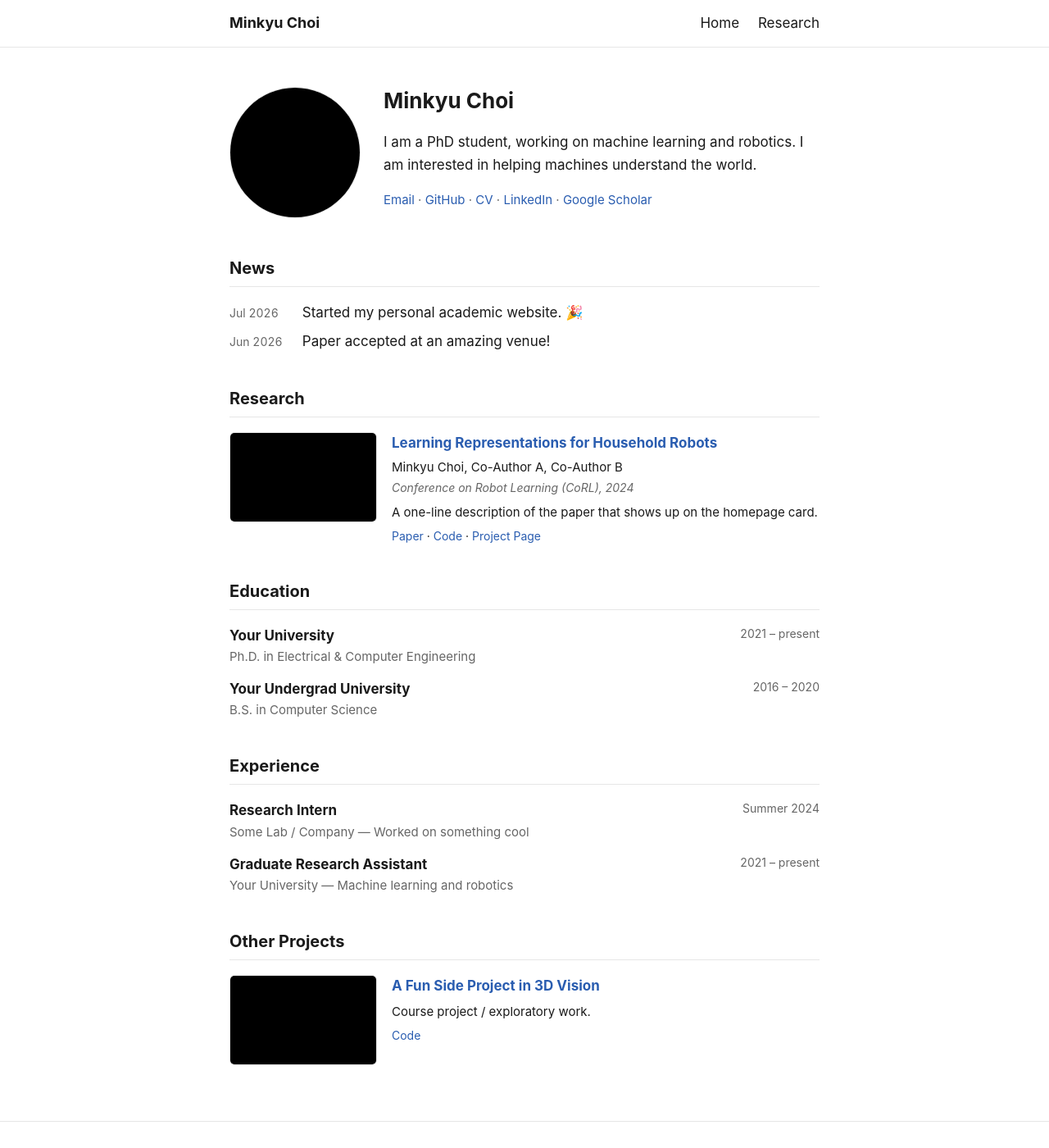
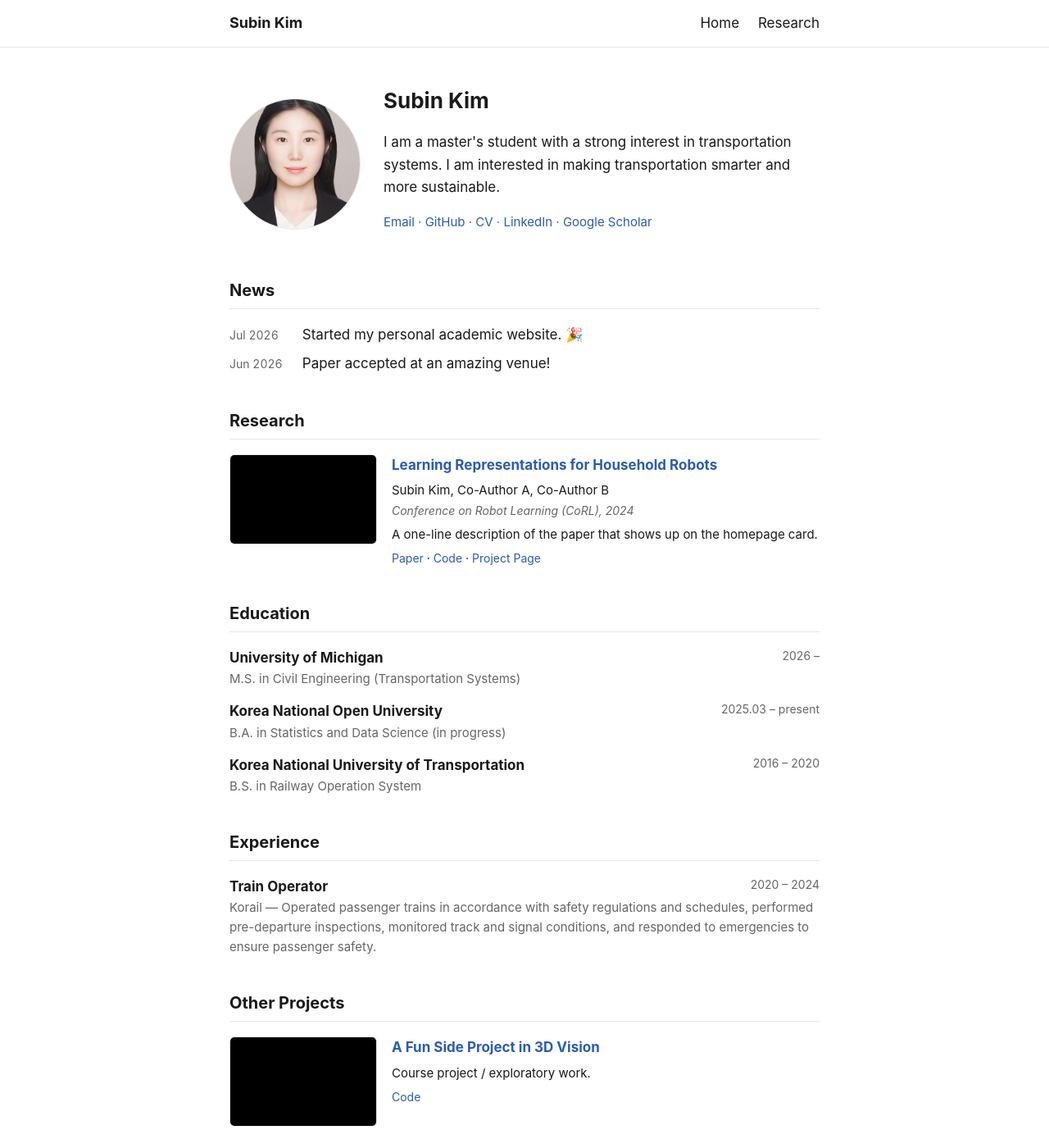
Before and after one commit to sbkim-208/website, a Jekyll site: the page built from index.html, in a window 1280 px wide and 1400 px high. Shown: the whole window at 82% size. Built offline with Jekyll 4.4.1, drawn with Linux system fonts in a browser that asks for light colours; some of the changed text lies outside the part shown.

Commit message:
Personalize site profile: name, bio, education, experience, photo
Co-Authored-By: Claude Sonnet 5 <noreply@anthropic.com>

```diff
--- a/_config.yml
+++ b/_config.yml
@@ -1,6 +1,6 @@
 # --- Site settings ---
-title: Minkyu Choi
-tagline: PhD Student
+title: Subin Kim
+tagline: Master's Student
 description: >-
   Personal academic website — research, publications, and projects.
 # Set this to your GitHub Pages URL. For a user site: https://<username>.github.io
@@ -10,13 +10,13 @@ baseurl: ""
 
 # --- Profile (edit these) ---
 author:
-  name: Minkyu Choi
+  name: Subin Kim
   bio: >-
-    I am a PhD student, working on machine learning and robotics.
-    I am interested in helping machines understand the world.
-  photo: /assets/img/profile.jpg
-  email: minkyu@synthefy.com
-  github: yourusername
+    I am a master's student with a strong interest in transportation systems.
+    I am interested in making transportation smarter and more sustainable.
+  photo: /assets/img/profile.png
+  email: sbkim208@gmail.com
+  github: sbkim-208
   linkedin: yourusername
   scholar: XXXXXXXX          # Google Scholar user id (from &user=... in the URL)
   cv: /assets/cv.pdf
--- a/_data/education.yml
+++ b/_data/education.yml
@@ -1,6 +1,9 @@
-- school: "Your University"
-  when: "2021 – present"
-  detail: "Ph.D. in Electrical & Computer Engineering"
-- school: "Your Undergrad University"
+- school: "University of Michigan"
+  when: "2026 –"
+  detail: "M.S. in Civil Engineering (Transportation Systems)"
+- school: "Korea National Open University"
+  when: "2025.03 – present"
+  detail: "B.A. in Statistics and Data Science (in progress)"
+- school: "Korea National University of Transportation"
   when: "2016 – 2020"
-  detail: "B.S. in Computer Science"
+  detail: "B.S. in Railway Operation System"
--- a/_data/experience.yml
+++ b/_data/experience.yml
@@ -1,8 +1,8 @@
-- role: "Research Intern"
-  org: "Some Lab / Company"
-  when: "Summer 2024"
-  detail: "Worked on something cool"
-- role: "Graduate Research Assistant"
-  org: "Your University"
-  when: "2021 – present"
-  detail: "Machine learning and robotics"
+
+- role: "Train Operator"
+  org: "Korail"
+  when: "2020 – 2024"
+  detail: "Operated passenger trains in accordance with safety
+  regulations and schedules, performed pre-departure inspections,
+   monitored track and signal conditions,
+   and responded to emergencies to ensure passenger safety."
--- a/_projects/2024-example-research.md
+++ b/_projects/2024-example-research.md
@@ -2,7 +2,7 @@
 title: "Learning Representations for Household Robots"
 category: research          # "research" -> Research section; anything else -> Other Projects
 year: 2024
-authors: "Minkyu Choi, Co-Author A, Co-Author B"
+authors: "Subin Kim, Co-Author A, Co-Author B"
 venue: "Conference on Robot Learning (CoRL)"
 thumbnail: /assets/img/projects/example.png
 summary: "A one-line description of the paper that shows up on the homepage card."
```
Also changed, not shown: assets/img/profile.jpg (deleted), assets/img/profile.png (added).
